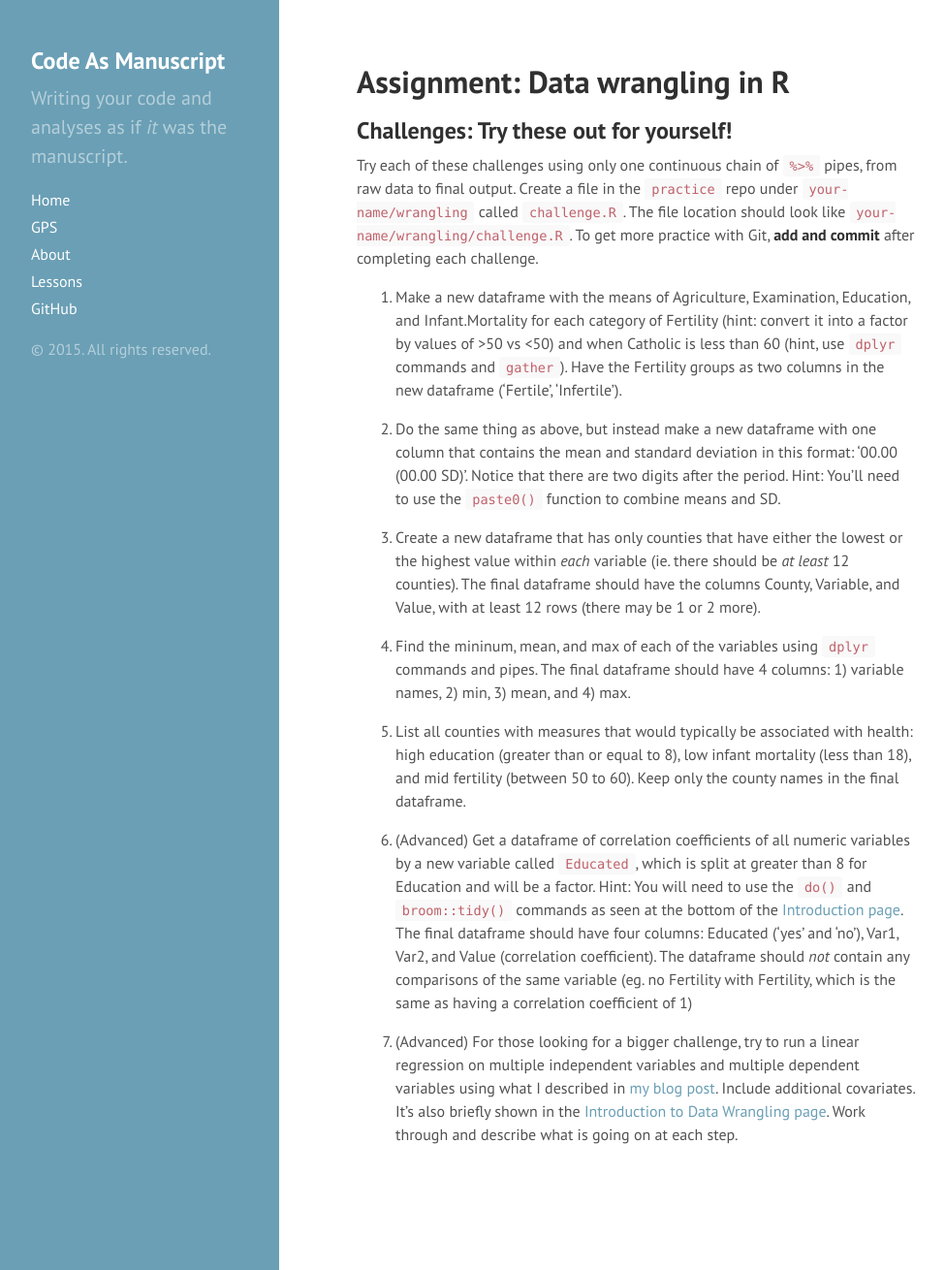
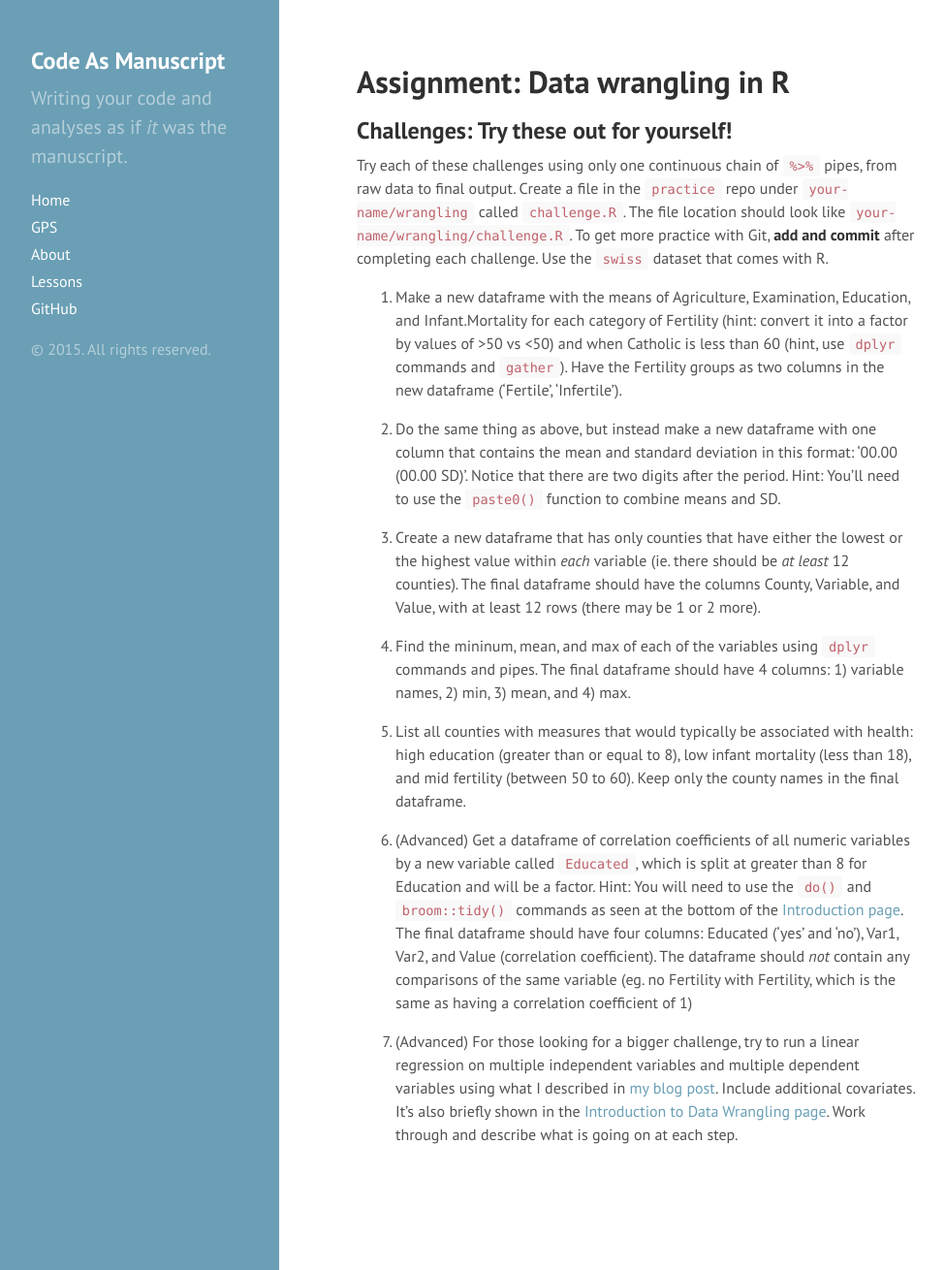
Before and after one commit to codeasmanuscript/site, a Jekyll site: the page built from lessons/r-wrangling/assignment.md, in a window 1280 px wide and 1310 px high. Shown: the whole window at 97% size, without its empty margins (0-975 px from the left). Built offline with Jekyll 4.4.1, drawn with Linux system fonts in a browser that asks for light colours; Markdown is read by kramdown in place of the engine named in the settings.

Commit message:
Updated from master

```diff
--- a/lessons/r-wrangling/assignment.md
+++ b/lessons/r-wrangling/assignment.md
@@ -26,7 +26,7 @@ Try each of these challenges using only one continuous chain of `%>%` pipes,
 from raw data to final output. Create a file in the `practice` repo under
 `your-name/wrangling` called `challenge.R`. The file location should look like
 `your-name/wrangling/challenge.R`. To get more practice with Git, **add and
-commit** after completing each challenge.
+commit** after completing each challenge. Use the `swiss` dataset that comes with R.
 
 1. Make a new dataframe with the means of Agriculture, Examination, Education,
 and Infant.Mortality for each category of Fertility (hint: convert it into a
```
